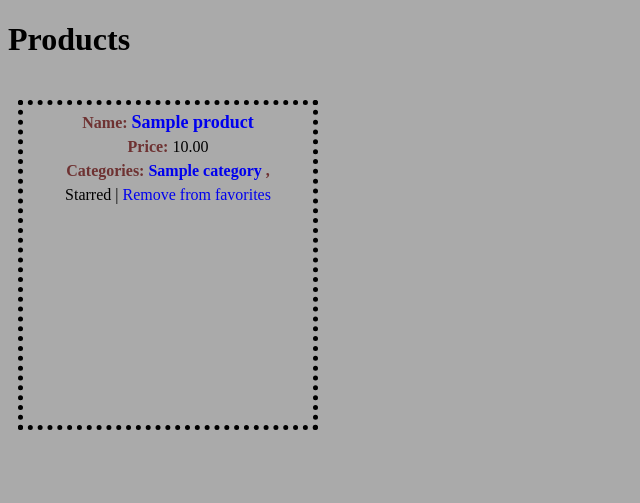
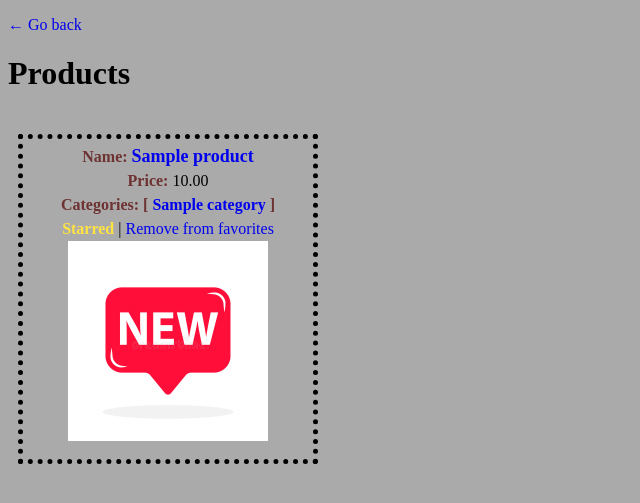
Before and after one commit to KaisHasan/E-market, a Django app: page /products/favorites/ in a window 1280 px wide. Shown: the part 29-532 px from the top of the page, without its empty margins (0-640 px from the left). Run offline with Django 4.2, Linux system fonts and the light colour scheme; a user stored in the database is signed in; tables that the repository leaves empty hold one stand-in row (values such as "Sample post"); parts of the project's set-up code (start-up, migrations or seed data) failed here and were passed over.

Commit message:
Improved favorites frontend

```diff
--- a/products/templates/products/starred_product_list.html
+++ b/products/templates/products/starred_product_list.html
@@ -6,6 +6,9 @@
     <link rel='stylesheet' href="{% static 'products/css/product_list.css' %}" />
 {% endblock head_block %}
 {% block content %}
+    <p>
+        <a href="{{request.META.HTTP_REFERER}}">&larr; Go back </a>
+    </p>
     <h1 class='main-title'>Products</h1>
     <main>
         {% for starred_product in starred_product_list %}
@@ -20,9 +23,9 @@
                 <span class='product-property'>
                     Categories:
                     {% for category in starred_product.product.categories.all %}
-                        <a class='product-category' href="{% url 'category_products' category %}">
+                        [<a class='product-category' href="{% url 'category_products' category %}">
                             {{category}}
-                        </a>,
+                        </a>]
                     {% empty %}
                         None.
                     {% endfor %}
@@ -31,7 +34,7 @@
                 {% if user.is_authenticated %}
                     <span>
                         {% if starred_product in user.favorites.all %}
-                            Starred |
+                            <span class='starred'>Starred</span> |
                             <a href="{% url 'star_unstar' starred_product.product.pk %}?next={{ request.path|urlencode }}">
                                 Remove from favorites </a>
                         {% else %}
@@ -40,6 +43,7 @@
                         {% endif %}
                     </span>
                     <br />
+                    <img class='product-img' src="{% static 'products/images/new.jpg' %}" alt='new product' />
                 {% endif %}
             </div>
 
```
